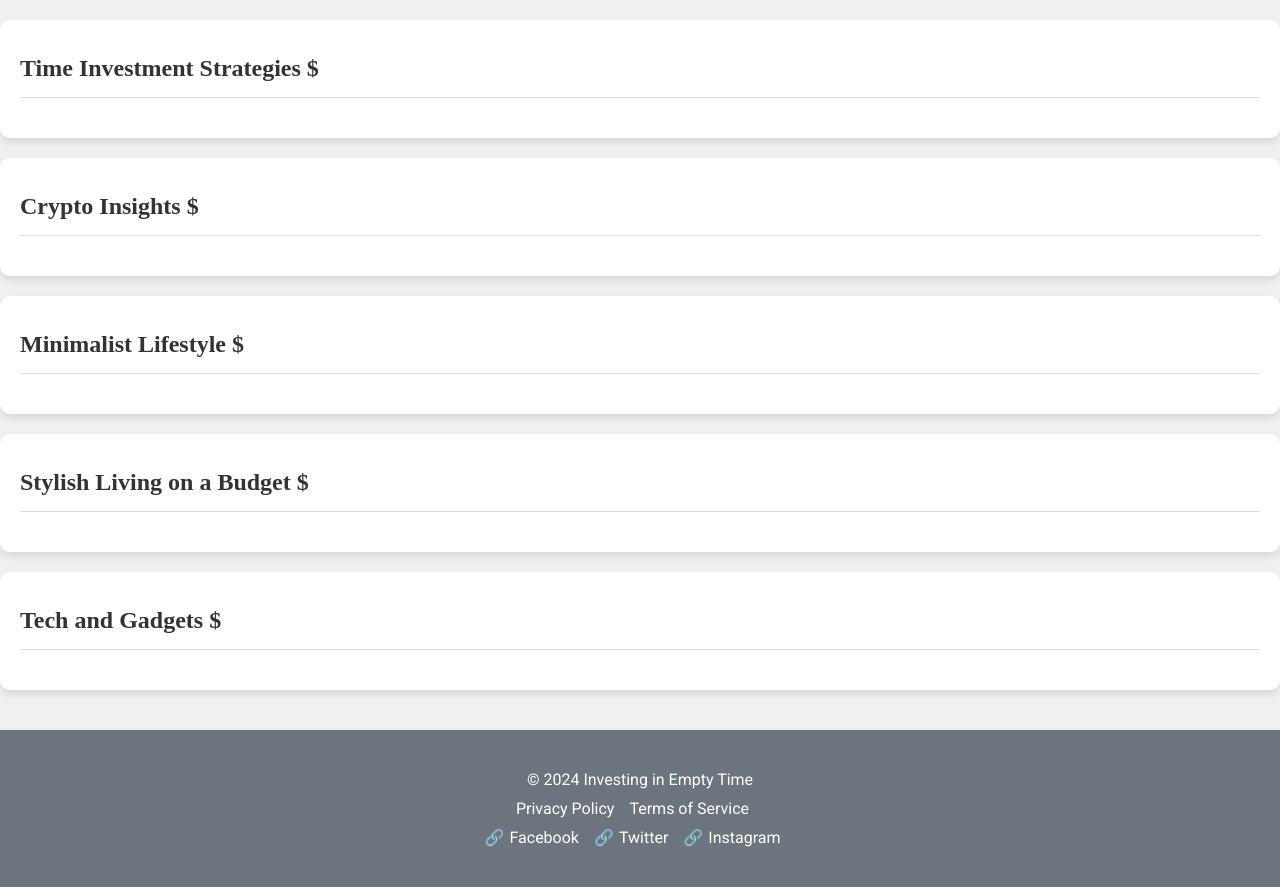
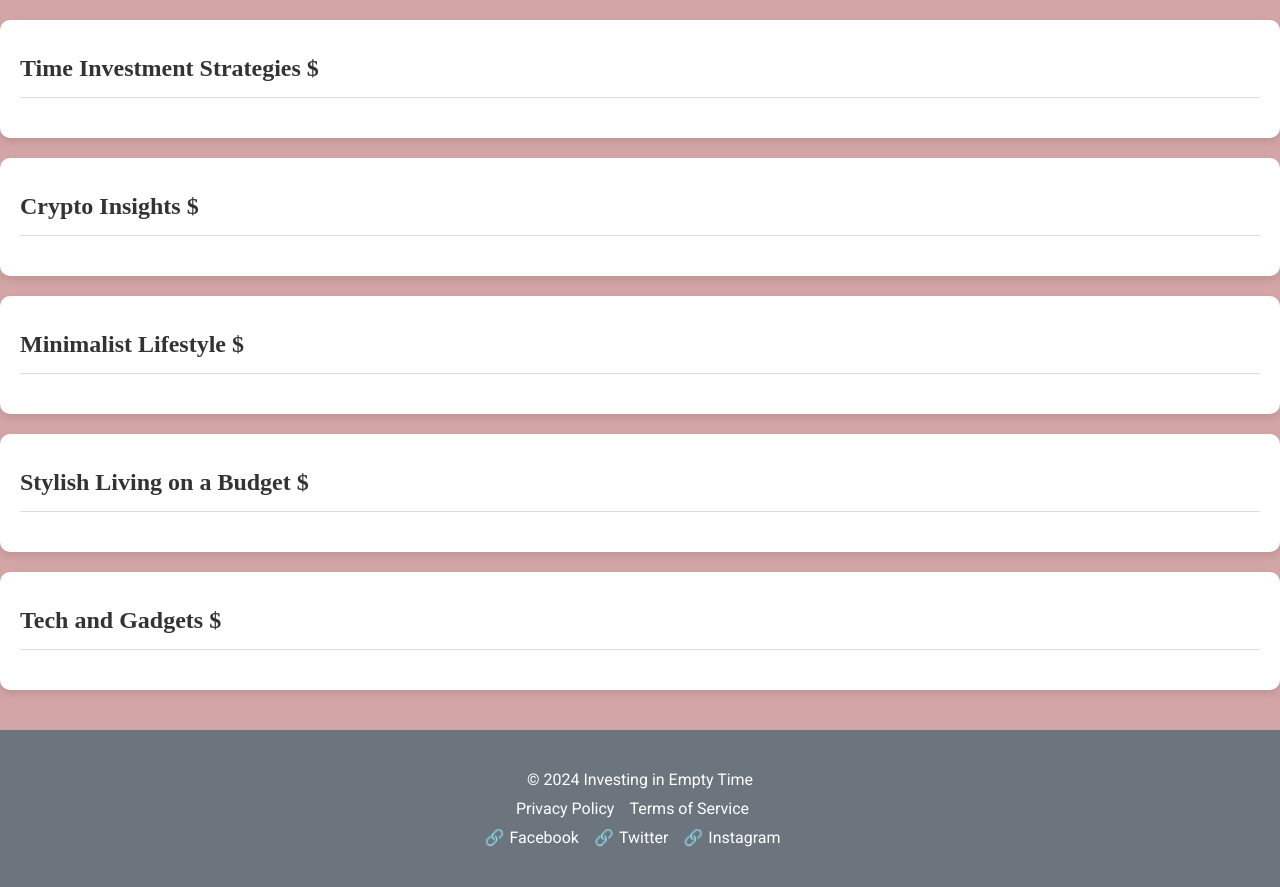
Before and after one commit to april19833/The-Empty-Time-Investor, a PHP site: page / in a window 1280 px wide. Shown: the part 221-1108 px from the top of the page. Run offline with PHP 8.4, Linux system fonts and the light colour scheme.

Commit message:
Update style.css

```diff
--- a/style.css
+++ b/style.css
@@ -1,5 +1,5 @@
 :root {
-  --color-background: #f0f0f0;
+  --color-background: #D3A5A6;
   --color-foreground: #333;
   --color-primary: #007bff;
   --color-secondary: #6c757d;
@@ -19,7 +19,7 @@ body {
 
 .dark-theme {
   --color-background: #1c1c1c;
-  --color-foreground: #f0f0f0;
+  --color-foreground: #D3A5A6;
 }
 
 .container {
```
